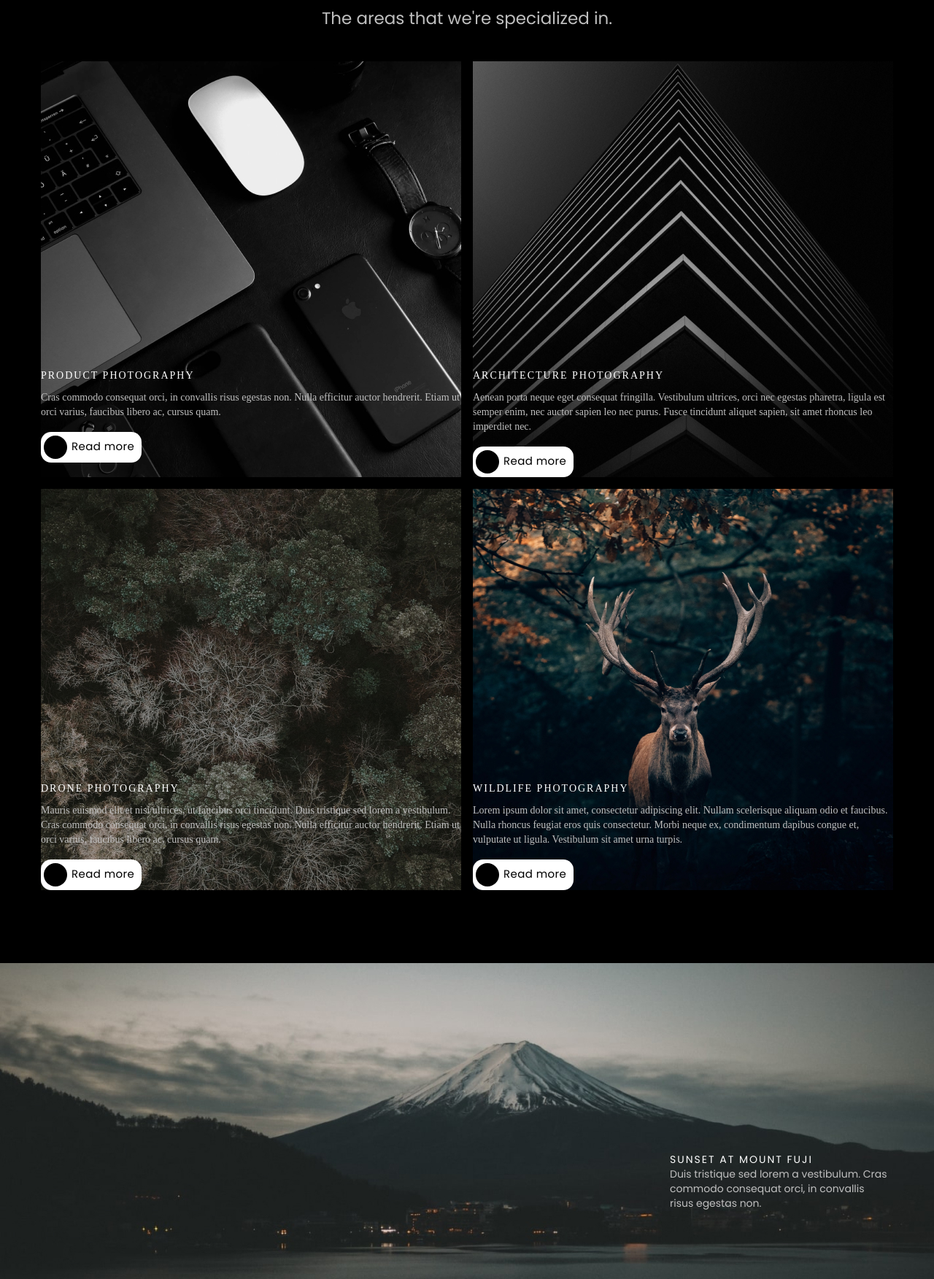
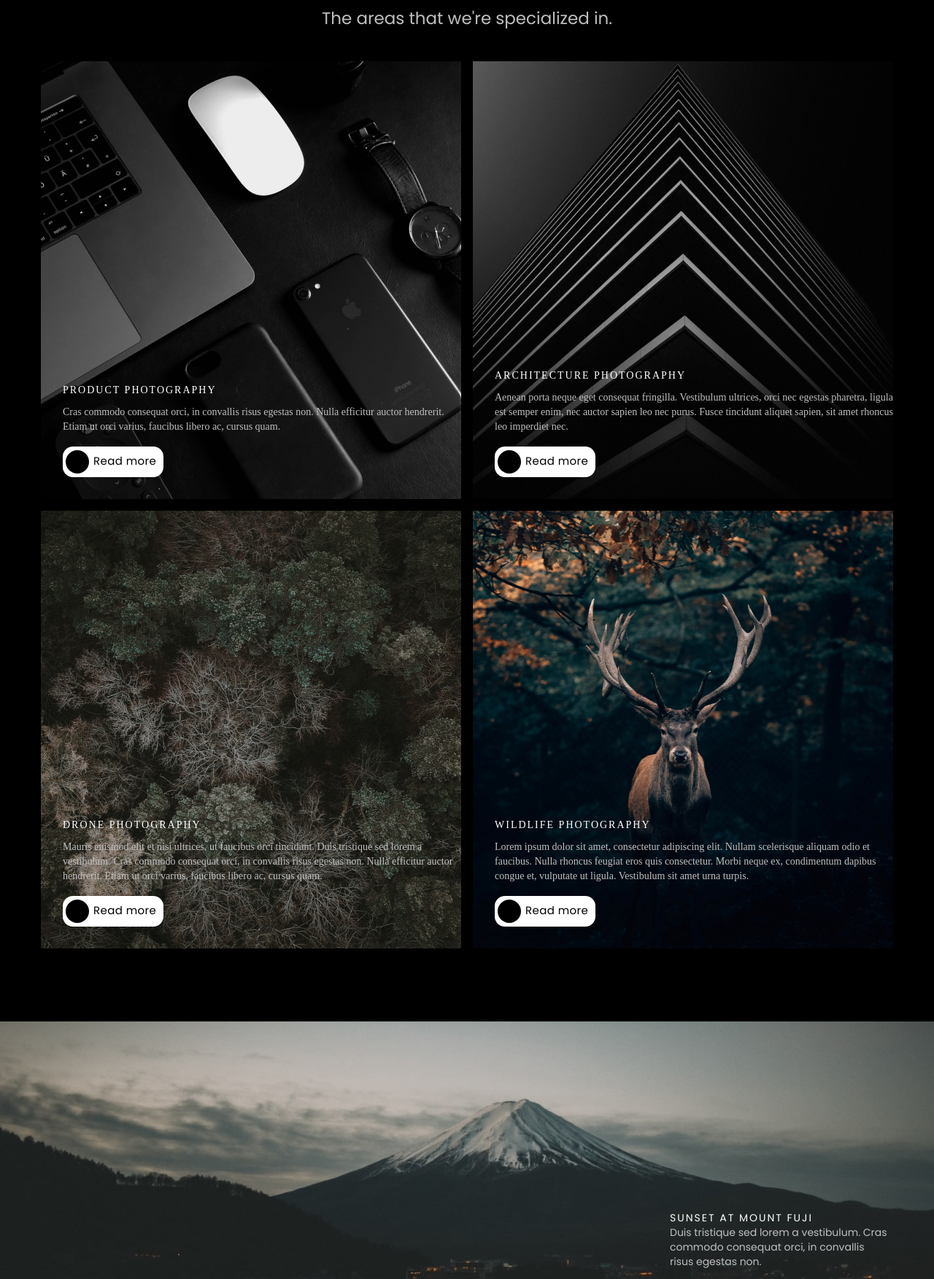
Before and after one commit to VladyslavSmahin/Aperture, a plain HTML site: page index.html in a window 1280 px wide. Shown: the part 958-2711 px from the top of the page at 73% size. Drawn offline with Linux system fonts and the light colour scheme.

Commit message:
html footer 2.0

```diff
--- a/css/style.css
+++ b/css/style.css
@@ -360,6 +360,10 @@ footer ul:last-child{
     text-align: center;
     color: #C0C0C0;
 }
+.what_we_do article{
+    max-width: 576px;
+    height: 600px;
+}
 .articles{
     max-width: 1168px;
     display: flex;
@@ -368,31 +372,33 @@ footer ul:last-child{
     justify-content: space-between;
     padding-bottom: 100px;
 }
-.what_we_do article{
-    max-width: 576px;
-    background-size: cover;
-}
 .product{
-    padding-top: 421px;
-    background-image: url("../images/product.jpg");
     margin-bottom: 16px;
     position: relative;
 }
+.product_photography{
+    position: absolute; bottom: 30px; left: 30px;
+}
 .architecture{
-    padding-top: 421px;
-    background-image: url("../images/architecture.jpg");
     margin-bottom: 16px;
     position: relative;
 }
+.architecture_photography{
+    position: absolute; bottom: 30px; left: 30px;
+}
 .drone{
-    padding-top: 401px;
     background-image: url("../images/drone.jpg");
     position: relative;
 }
+.drone_photography{
+    position: absolute; bottom: 30px; left: 30px;
+}
 .wildlife{
-    padding-top: 401px;
     background-image: url("../images/wildlife.jpg");
     position: relative;
+}
+.wildlife_photography{
+    position: absolute; bottom: 30px; left: 30px;
 }
 .articles h4{
     font-family: 'Poppins';
--- a/index.html
+++ b/index.html
@@ -59,30 +59,41 @@
         </div>
         <div class="articles">
             <article class="product">
-                <div class="photography">
+                <img src="images/product.jpg" alt="img">
+                <div class="product_photography">
                     <h4>Product Photography</h4>
-                <p>Cras commodo consequat orci, in convallis risus egestas non. Nulla efficitur auctor hendrerit. Etiam ut orci varius, faucibus libero ac, cursus quam.</p>
+                    <p>Cras commodo consequat orci, in convallis risus egestas non. Nulla efficitur auctor hendrerit.
+                        Etiam ut orci varius, faucibus libero ac, cursus quam.</p>
                     <a href="#">Read more</a>
                 </div>
             </article>
             <article class="architecture">
-                <div >
+                <img src="images/architecture.jpg" alt="img">
+                <div class="architecture_photography">
                     <h4>Architecture Photography</h4>
-                <p>Aenean porta neque eget consequat fringilla. Vestibulum ultrices, orci nec egestas pharetra, ligula est semper enim, nec auctor sapien leo nec purus. Fusce tincidunt aliquet sapien, sit amet rhoncus leo imperdiet nec.</p>
+                    <p>Aenean porta neque eget consequat fringilla. Vestibulum ultrices, orci nec egestas pharetra,
+                        ligula est semper enim, nec auctor sapien leo nec purus. Fusce tincidunt aliquet sapien, sit
+                        amet rhoncus leo imperdiet nec.</p>
                     <a href="#">Read more</a>
                 </div>
             </article>
             <article class="drone">
-                <div>
+                <img src="images/drone.jpg" alt="img">
+                <div class="drone_photography">
                     <h4>Drone Photography</h4>
-                <p>Mauris euismod elit et nisi ultrices, ut faucibus orci tincidunt. Duis tristique sed lorem a vestibulum. Cras commodo consequat orci, in convallis risus egestas non. Nulla efficitur auctor hendrerit. Etiam ut orci varius, faucibus libero ac, cursus quam.</p>
+                    <p>Mauris euismod elit et nisi ultrices, ut faucibus orci tincidunt. Duis tristique sed lorem a
+                        vestibulum. Cras commodo consequat orci, in convallis risus egestas non. Nulla efficitur auctor
+                        hendrerit. Etiam ut orci varius, faucibus libero ac, cursus quam.</p>
                     <a href="#">Read more</a>
                 </div>
             </article>
             <article class="wildlife">
-                <div>
+                <img src="images/wildlife.jpg" alt="img">
+                <div class="wildlife_photography">
                     <h4>Wildlife Photography</h4>
-                <p>Lorem ipsum dolor sit amet, consectetur adipiscing elit. Nullam scelerisque aliquam odio et faucibus. Nulla rhoncus feugiat eros quis consectetur. Morbi neque ex, condimentum dapibus congue et, vulputate ut ligula. Vestibulum sit amet urna turpis.</p>
+                    <p>Lorem ipsum dolor sit amet, consectetur adipiscing elit. Nullam scelerisque aliquam odio et
+                        faucibus. Nulla rhoncus feugiat eros quis consectetur. Morbi neque ex, condimentum dapibus
+                        congue et, vulputate ut ligula. Vestibulum sit amet urna turpis.</p>
                     <a href="#">Read more</a>
                 </div>
             </article>
@@ -186,5 +197,31 @@
         </div>
     </div>
 </footer>
+<div style="display: flex;max-width: 210px; flex-wrap: wrap;justify-content: space-between;margin: auto">
+    <div style="width: 100px; height: 100px; background-color: red; position: relative">
+        <div style="position: absolute; bottom: 5px; right: 50px; display: flex">
+            <a href="#"><img src="images/facebook.svg" alt="img"> </a>
+            <a href="#"><img src="images/facebook.svg" alt="img"> </a>
+        </div>
+    </div>
+    <div style="width: 100px; height: 100px; background-color: red; position: relative">
+        <div style="position: absolute; bottom: 5px; right: 50px">
+            <a href="#"><img src="images/facebook.svg" alt="img"> </a>
+            <a href="#"><img src="images/facebook.svg" alt="img"> </a>
+        </div>
+    </div>
+    <div style="width: 100px; height: 100px; background-color: red; position: relative">
+        <div style="position: absolute; bottom: 5px; right: 50px">
+            <a href="#"><img src="images/facebook.svg" alt="img"> </a>
+            <a href="#"><img src="images/facebook.svg" alt="img"> </a>
+        </div>
+    </div>
+    <div style="width: 100px; height: 100px; background-color: red; position: relative">
+        <div style="position: absolute; bottom: 5px; right: 50px">
+            <a href="#"><img src="images/facebook.svg" alt="img"> </a>
+            <a href="#"><img src="images/facebook.svg" alt="img"> </a>
+        </div>
+    </div>
+</div>
 </body>
 </html>
```
Lines whose indentation alone changed are shown as unchanged.
